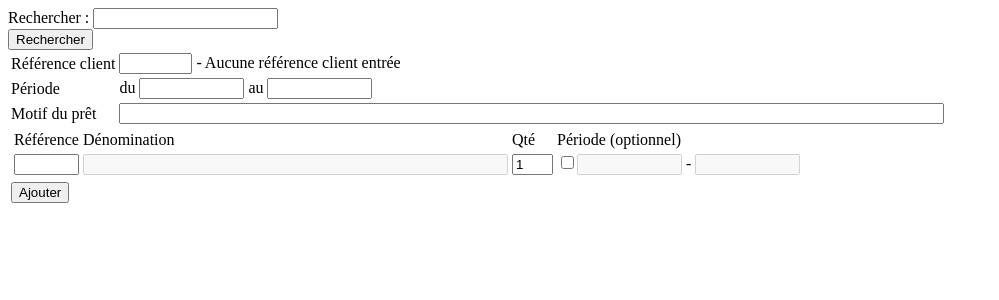
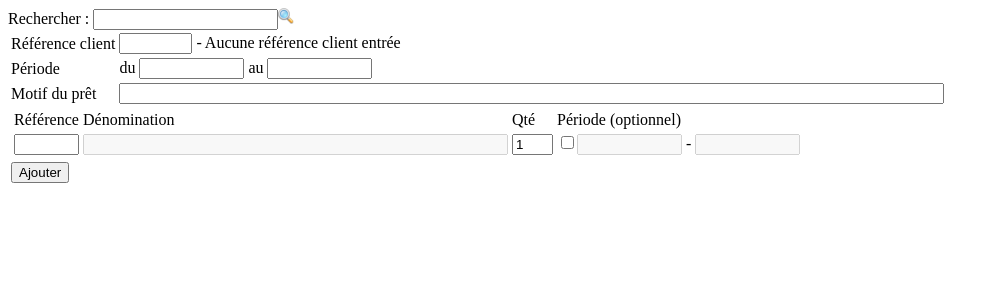
Before and after one commit to kyriog/Projet-WebDev-SUPINFO-Lille-2010-2011, a PHP site: page /editLoan.php in a window 1280 px wide. Shown: the top 300 px of the page, without its empty margins (0-999 px from the left). Run offline with PHP 8.4, Linux system fonts and the light colour scheme.

Commit message:
Ajout de l'image de loupe plutôt que le bouton submit

```diff
--- a/search.php
+++ b/search.php
@@ -1,4 +1,3 @@
-<form method="post" action="result.php" />
-    <label for="search">Rechercher : </label><input type="text" name="search" id="search"/> <br />
-    <input type="submit" name="submit" value="Rechercher" />
+<form method="post" action="result.php" id="search"/>
+<label for="search">Rechercher : </label><input type="text" name="search" id="search"/><img src="media/loupe.png" alt="Rechercher" onclick="$('#search').submit()"/>
 </form>
```
